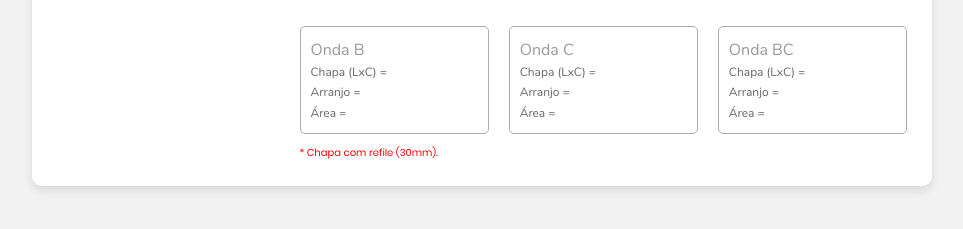
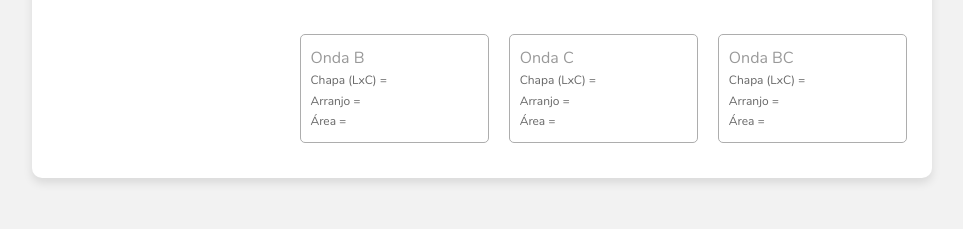
Before and after one commit to AlexandreAD/helpbox, a plain HTML site: page index.html in a window 1280 px wide. Shown: the part 497-726 px from the top of the page, without its empty margins (158-1121 px from the left). Drawn offline with Linux system fonts and the light colour scheme.

Commit message:
Update index.html

```diff
--- a/index.html
+++ b/index.html
@@ -83,7 +83,7 @@
                     </div>
 
                     <div>
-                        <p class="fs-10" style="color: red;">* Chapa com refile (30mm).</p>
+                        <p class="fs-10" style="color: red;"><span id="refile"></span></p>
                     </div>
 
                 </div>
```
